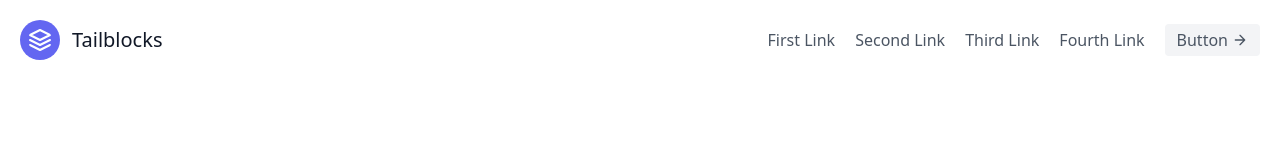
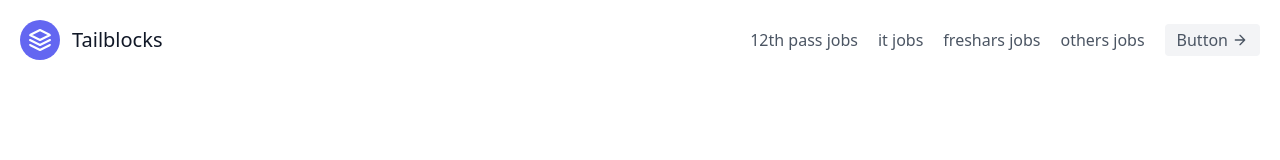
Before and after one commit to codexsachin/jobsforyou, a Next.js app: page / in a window 1280 px wide. Shown: the top 160 px of the page. Built offline with nearby package versions, Linux system fonts and the light colour scheme.

Commit message:
Update Navbar.js

```diff
--- a/app/Components/Navbar.js
+++ b/app/Components/Navbar.js
@@ -14,10 +14,10 @@
       <span className="ml-3 text-xl">Tailblocks</span>
     </a>
     <nav className="md:ml-auto flex flex-wrap items-center text-base justify-center">
-      <a className="mr-5 hover:text-gray-900">First Link</a>
-      <a className="mr-5 hover:text-gray-900">Second Link</a>
-      <a className="mr-5 hover:text-gray-900">Third Link</a>
-      <a className="mr-5 hover:text-gray-900">Fourth Link</a>
+      <a href="" className="mr-5 hover:text-gray-900">12th pass jobs</a>
+      <a className="mr-5 hover:text-gray-900">it jobs</a>
+      <a className="mr-5 hover:text-gray-900">freshars jobs</a>
+      <a className="mr-5 hover:text-gray-900">others jobs</a>
     </nav>
     <button className="inline-flex items-center bg-gray-100 border-0 py-1 px-3 focus:outline-none hover:bg-gray-200 rounded text-base mt-4 md:mt-0">Button
       <svg fill="none" stroke="currentColor" stroke-linecap="round" stroke-linejoin="round" stroke-width="2" className="w-4 h-4 ml-1" viewBox="0 0 24 24">
```
